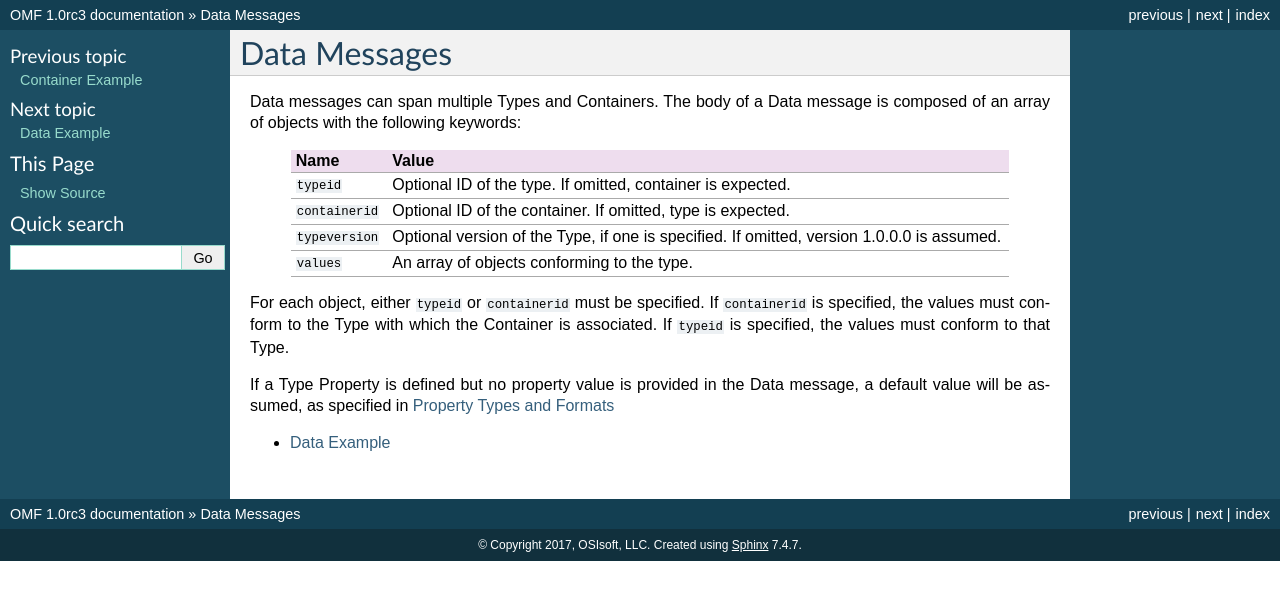
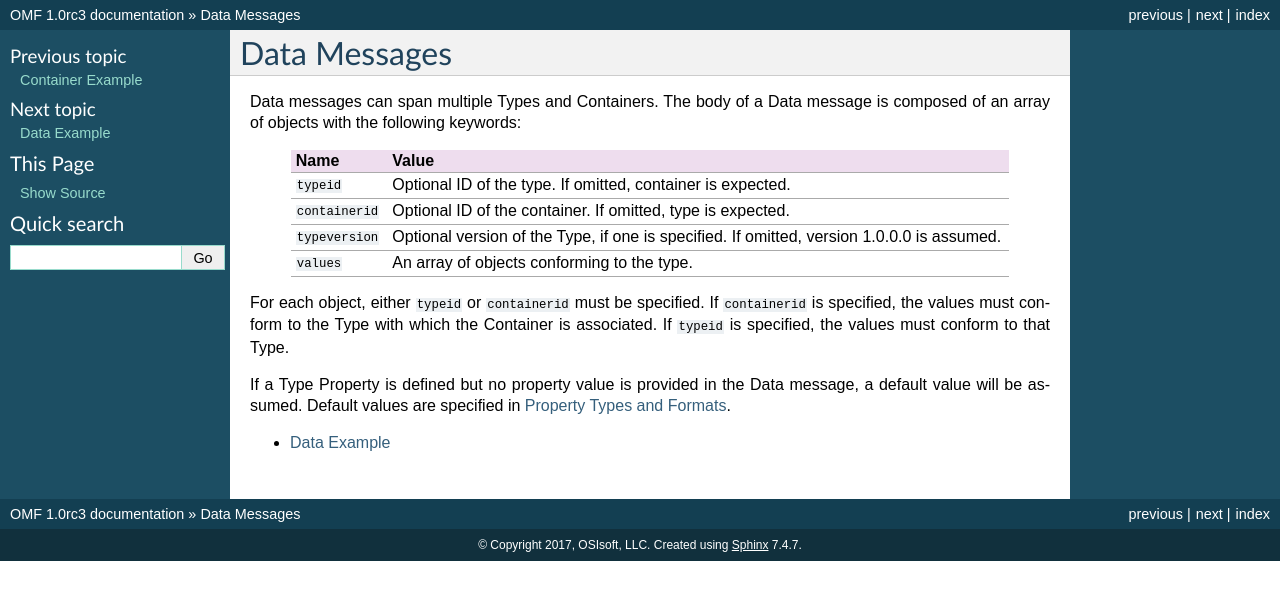
Before and after one commit to AVEVA/OMF-Docs, a Sphinx documentation site: the page built from docs/Data_Messages.rst, in a window 1280 px wide. Shown: the top 600 px of the page. Built offline with Sphinx 7.4.7, drawn with Linux system fonts in a browser that asks for light colours.

Commit message:
grammatical change

```diff
--- a/docs/Data_Messages.rst
+++ b/docs/Data_Messages.rst
@@ -14,7 +14,7 @@ Name            Value
 
 For each object, either ``typeid`` or ``containerid`` must be specified. If ``containerid`` is specified, the values must conform to the Type with which the Container is associated. If ``typeid`` is specified, the values must conform to that Type.
 
-If a Type Property is defined but no property value is provided in the Data message, a default value will be assumed, as specified in :doc:`Property_Types_and_Formats`
+If a Type Property is defined but no property value is provided in the Data message, a default value will be assumed. Default values are specified in :doc:`Property_Types_and_Formats`.
 
 .. toctree::
 
```
